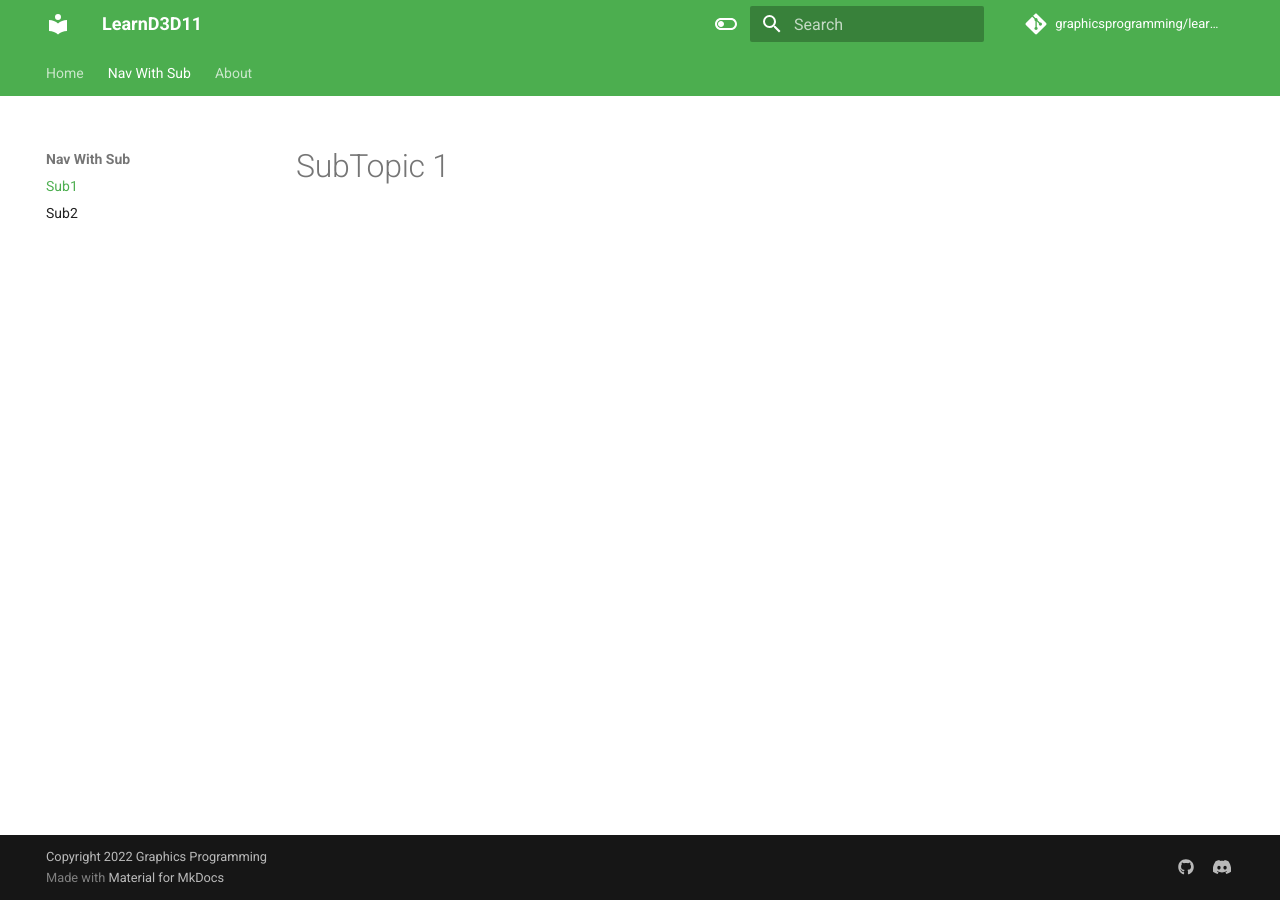
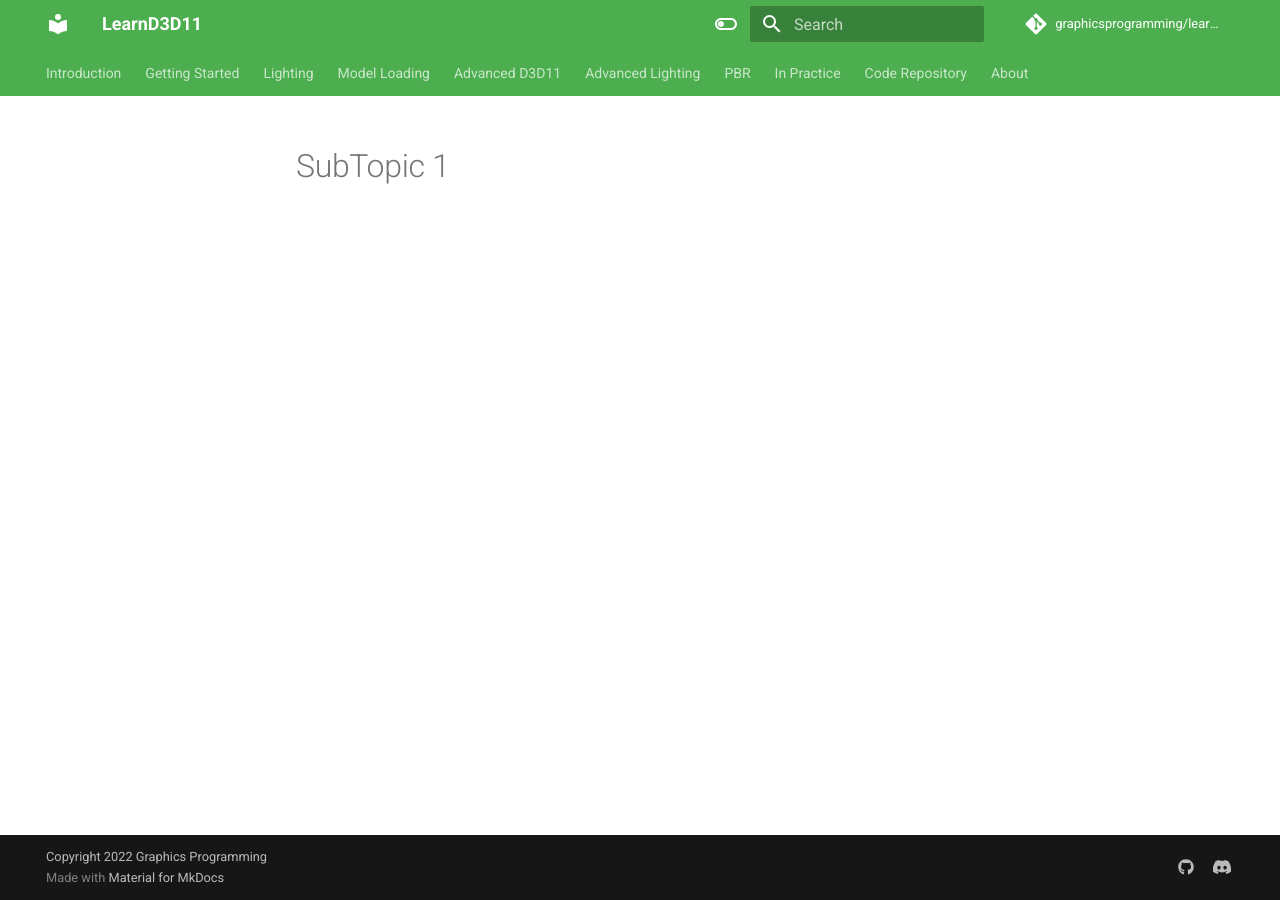
Before and after one commit to GraphicsProgramming/learnd3d11, an MkDocs documentation site: the page built from docs/sub1/sub1.md, in a window 1280 px wide. Built offline with MkDocs 1.6.1 and Material for MkDocs 9.7.7, drawn with Linux system fonts in a browser that asks for light colours; comment, search, counter and statistics services are not loaded; some of the changed lines change nothing that is shown.

Commit message:
Provide overall navigation structure (no files yet)

```diff
--- a/mkdocs.yml
+++ b/mkdocs.yml
@@ -64,8 +64,70 @@ markdown_extensions:
   - pymdownx.betterem:
       smart_enable: all
 nav:
-  - Home: index.md
-  - 'Nav With Sub':
-      - 'Sub1': 'sub1/sub1.md'
-      - 'Sub2': 'sub2/sub2.md'
+  - Introduction: index.md
+  - 'Getting Started':
+      - 'D3D11': 'getting-started/d3d11.md'
+      - 'Creating a Window': 'getting-started/creating-a-window.md'
+      - 'Hello Window': 'getting-started/hello-window.md'
+      - 'Hello Frog': 'getting-started/hello-frog.md'
+      - 'Shaders': 'getting-started/shaders.md'
+      - 'Textures': 'getting-started/textures.md'
+      - 'Transformations': 'getting-started/transformations.md'
+      - 'Coordinate Systems': 'getting-started/coordinate-systems.md'
+      - 'Camera': 'getting-started/camera.md'
+      - 'Review': 'getting-started/review.md'
+  - 'Lighting':
+      - 'Color': 'lighting/colors.md'
+      - 'Basic Lighting': 'lighting/basic-lighting.md'
+      - 'Materials': 'lighting/materials.md'
+      - 'Lighting Maps': 'lighting/lighting-maps.md'
+      - 'Light Casters': 'lighting/light-casters.md'
+      - 'Multiple Lights': 'lighting/multiple-lights.md'
+      - 'Review': 'lighting/review.md'
+  - 'Model Loading':
+      - 'Assimp': 'model-loading/assimp.md'
+      - 'Mesh': 'model-loading/mesh.md'
+      - 'Model': 'model-loading/model.md'
+  - 'Advanced D3D11':
+      - 'Depth Testing': 'advanced-d3d11/depth-testing.md'
+      - 'Stencil Testing': 'advanced-d3d11/stencil-testing.md'
+      - 'Blending': 'advanced-d3d11/blending.md'
+      - 'Face Culling': 'advanced-d3d11/face-culling.md'
+      - 'Render Targets': 'advanced-d3d11/rendertargets.md'
+      - 'Cube Maps': 'advanced-d3d11/cube-maps.md'
+      - 'Advanced Data': 'advanced-d3d11/advanced-data.md'
+      - 'Advanced HLSL': 'advanced-d3d11/advanced-hlsl.md'
+      - 'Geometry Shader': 'advanced-d3d11/geometry-shader.md'
+      - 'Instancing': 'advanced-d3d11/instancing.md'
+      - 'Anti Aliasing': 'advanced-d3d11/antialiasing.md'
+      - 'OIT':
+          - 'Introduction': 'advanced-d3d11/oit/introduction.md'
+          - 'Weighted Blended': 'advanced-d3d11/oit/weighted-blended.md'
+      - 'Skeletal Animation': 'advanced-d3d11/skeletal-animation.md'
+      - 'CSM': 'advanced-d3d11/cascade-shadow-mapping.md'
+      - 'Tessellation': 'advanced-d3d11/tessellation.md'
+      - 'Scene Graph':
+           - 'Introduction': 'advanced-d3d11/scene-graph/scene-graph.md'
+           - 'Frustum Culling': 'advanced-d3d11/scene-graph/frustum-culling.md'
+  - 'Advanced Lighting':
+      - 'Advanced Lighting': 'advanced-lighting/advanced-lighting.md'
+      - 'Gamma Correction': 'advanced-lighting/gamma-correction.md'
+      - 'Shadows':
+          - 'Shadow Mapping': 'advanced-lighting/shadows/shadow-mapping.md'
+          - 'Point Shadows': 'advanced-lighting/shadows/point-shadows.md'
+      - 'Normal Mapping': 'advanced-lighting/normal-mapping.md'
+      - 'Parallax Mapping': 'advanced-lighting/parallax-mapping.md'
+      - 'HDR': 'advanced-lighting/hdr.md'
+      - 'Bloom': 'advanced-lighting/bloom.md'
+      - 'Deferred Shading': 'advanced-lighting/deferred-shading.md'
+      - 'SSAO': 'advanced-lighting/ssao.md'
+  - 'PBR':
+      - 'Theory': 'pbr/theory.md'
+      - 'Lighting': 'pbr/lighting.md'
+      - 'IBL': 'pbr/ibl.md'
+  - 'In Practice':
+      - 'Debugging': 'in-practice/debugging.md'
+      - 'Text Rendering': 'in-practice/text-rendering.md'
+      - '2D Game': 'in-practice/2d-game.md'
+  - 'Code Repository': 'code-repository.md'
   - About: about.md
```
